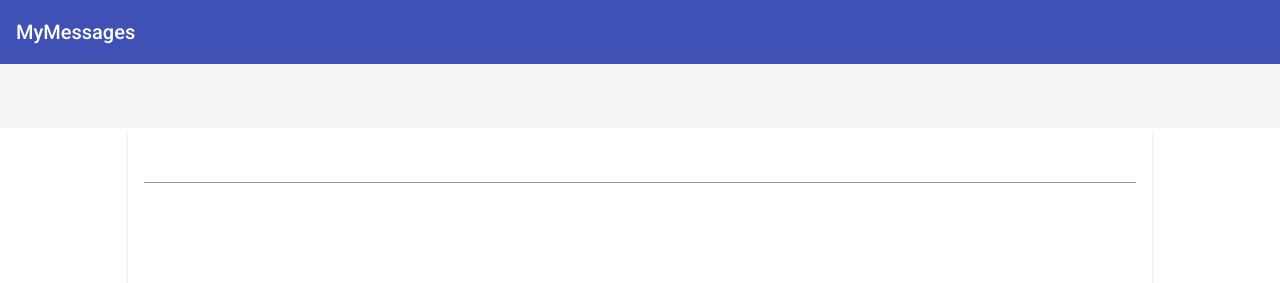
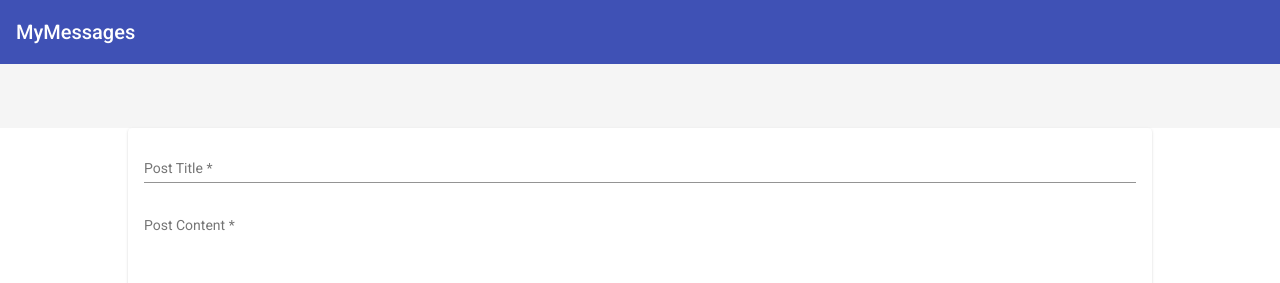
Before and after one commit to NamKingCSAT/mean-project, an Angular app: page / in a window 1280 px wide. Shown: the top 283 px of the page. Built offline with nearby package versions, Linux system fonts and the light colour scheme.

Commit message:
Working on our Form

```diff
--- a/src/app/posts/post-create/post-create.component.html
+++ b/src/app/posts/post-create/post-create.component.html
@@ -7,6 +7,8 @@
         name="title"
         ngModel
         required
+        minlength="3"
+        placeholder="Post Title"
         #title="ngModel"
       />
       <mat-error *ngIf="title.invalid">Please enter a post title</mat-error>
@@ -18,6 +20,7 @@
         name="content"
         ngModel
         required
+        placeholder="Post Content"
         #content="ngModel"
       >
       </textarea>
--- a/src/app/posts/post-create/post-create.component.ts
+++ b/src/app/posts/post-create/post-create.component.ts
@@ -19,5 +19,6 @@
       return;
     }
     this.postsService.addPost(form.value.title, form.value.content);
+    form.resetForm();
   }
 }
--- a/src/app/posts/post-list/post-list.component.html
+++ b/src/app/posts/post-list/post-list.component.html
@@ -2,6 +2,10 @@
   <mat-expansion-panel *ngFor="let post of posts">
     <mat-expansion-panel-header>{{ post.title }}</mat-expansion-panel-header>
     <p>{{ post.content }}</p>
+    <mat-action-row>
+      <button mat-button color="primary">EDIT</button>
+      <button mat-button color="warn">DELETE</button>
+    </mat-action-row>
   </mat-expansion-panel>
 </mat-accordion>
 <p class="info-text mat-body-1" *ngIf="posts.length <= 0">
```
